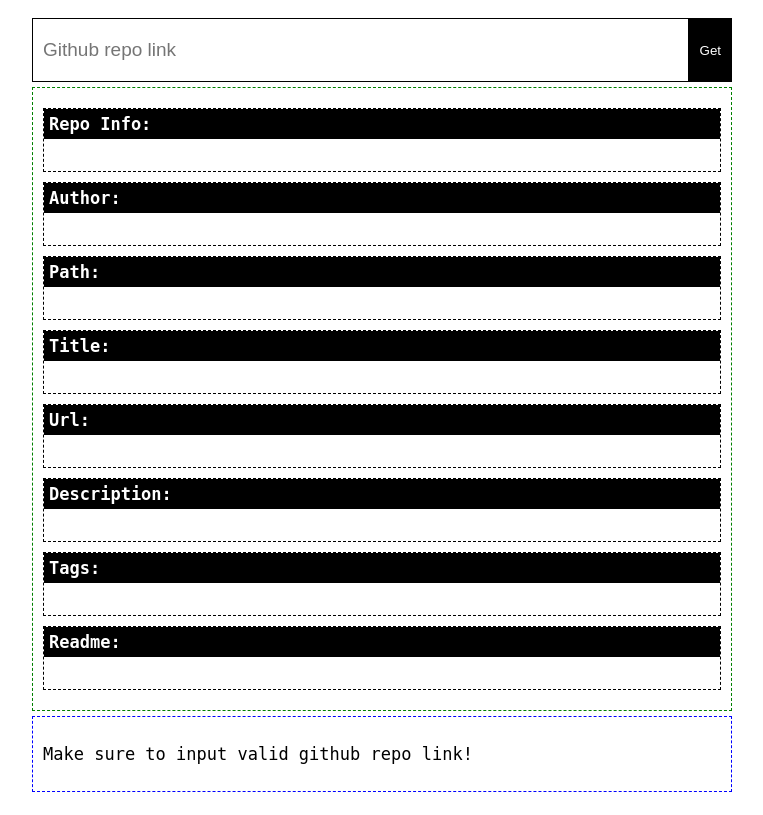
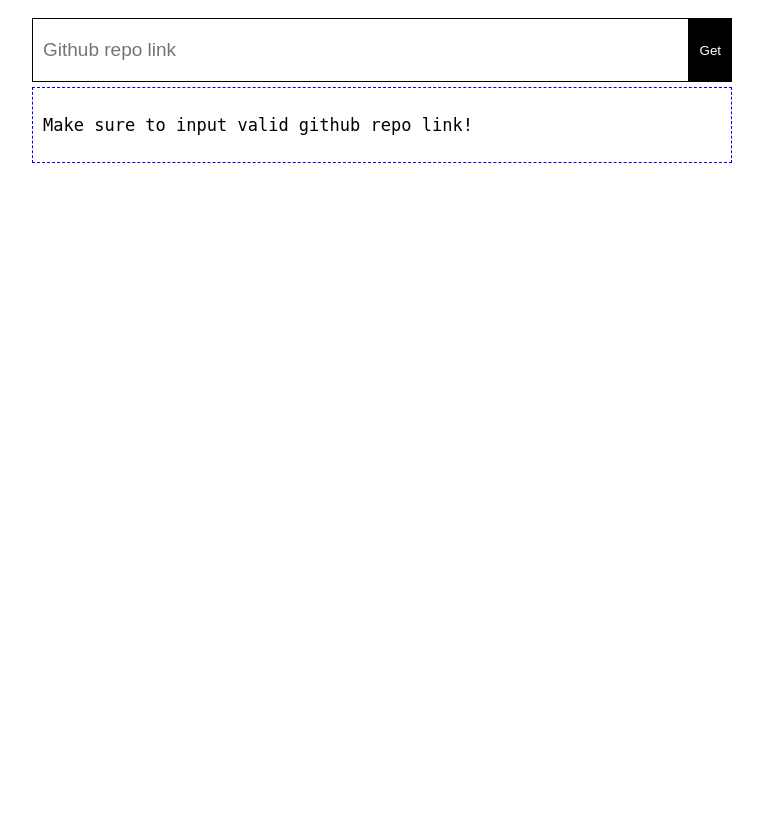
Before and after one commit to keosariel/Github-repo-info-API, a Flask app: page / in a window 1280 px wide. Shown: the whole page, without its empty margins (258-1021 px from the left). After the commit the page ends 163 px from the top, so only its background shows below. Run offline with Flask 2, Linux system fonts and the light colour scheme.

Commit message:
Update index.html

```diff
--- a/templates/index.html
+++ b/templates/index.html
@@ -85,7 +85,7 @@
 			<button type="submit">Get</button>
 		</form>
 		<p id="loading" style="display: none;">Getting info....</p>
-		<div id="repo-info" style="display: noe;">
+		<div id="repo-info" style="display: none;">
 			<field>
 				<span>Repo Info: </span><span id="repo"></span>
 			</field>
```
